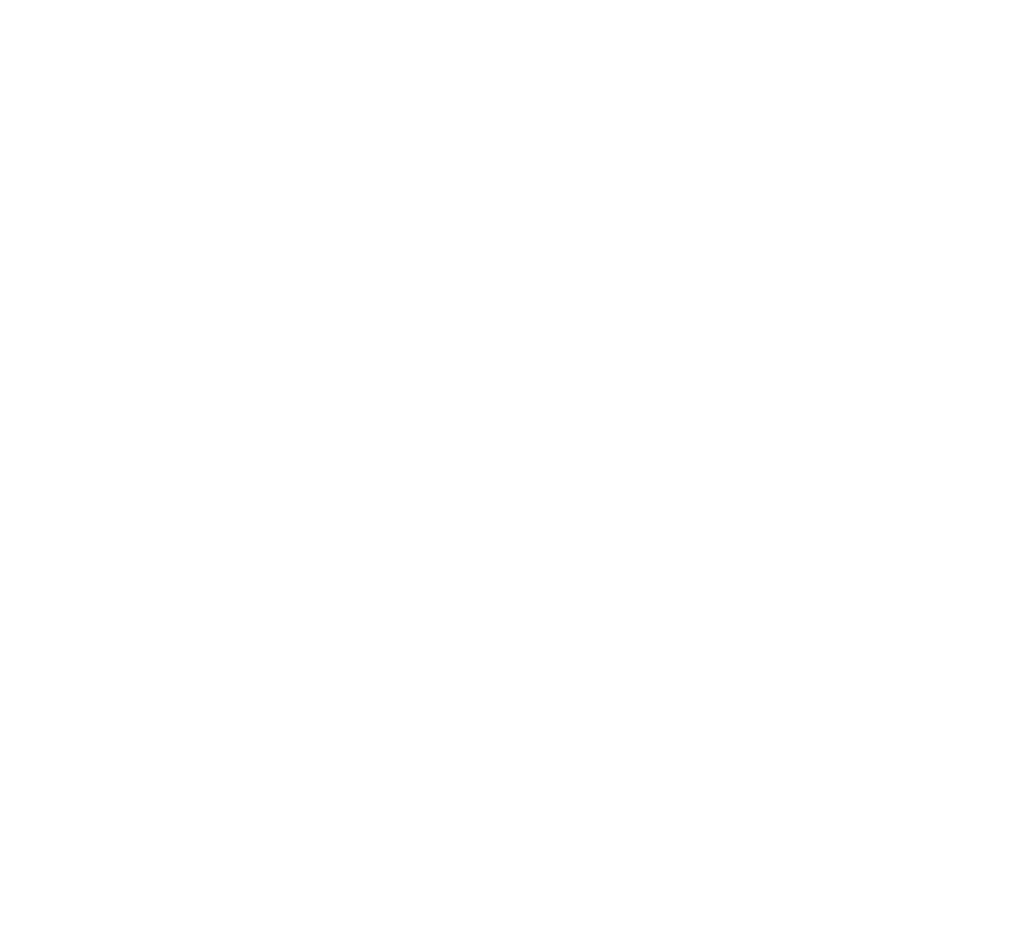
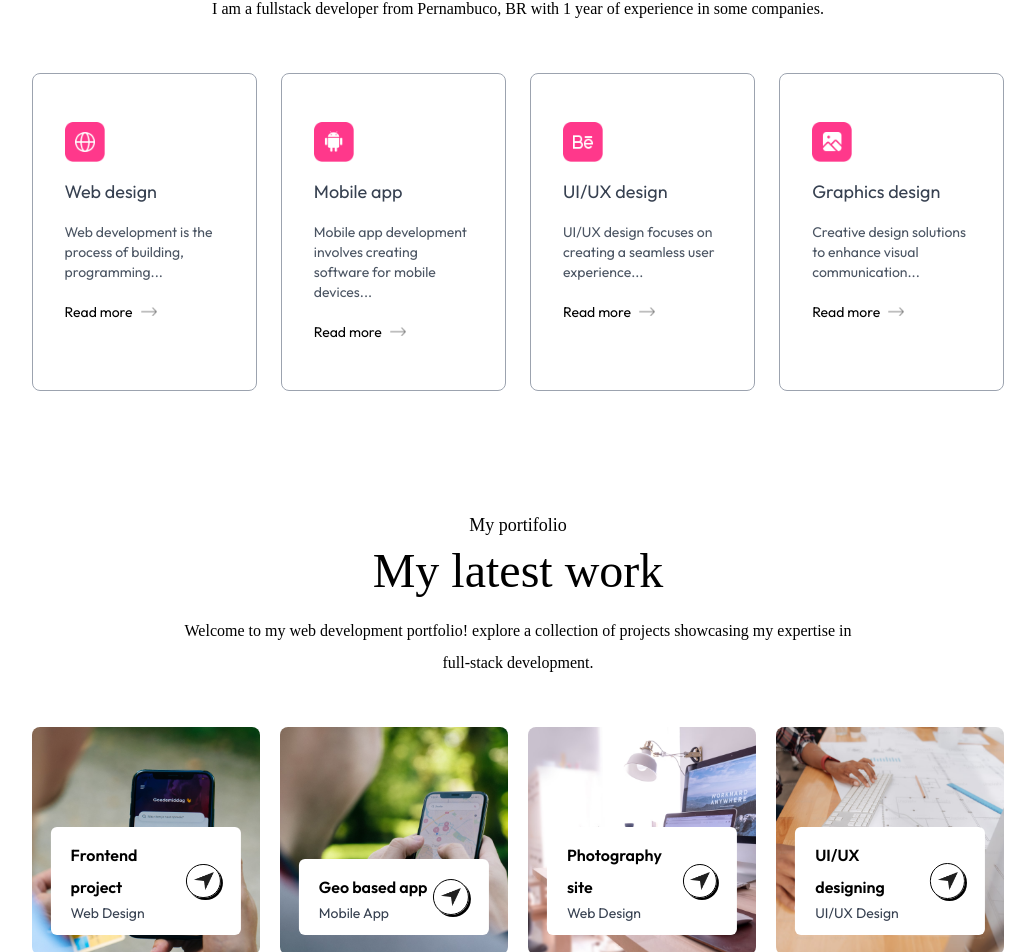
Before and after one commit to nattancode07/Meu-Portifolio, a Next.js app: page / in a window 1280 px wide. Shown: the part 1760-2712 px from the top of the page, without its empty margins (122-1157 px from the left). Before the commit the page ends 1609 px from the top, so only its background shows below. Built offline with nearby package versions, Linux system fonts and the light colour scheme; a web font is replaced by a local one.

Commit message:
service and work component

```diff
--- /dev/null
+++ b/app/components/Services.jsx
@@ -0,0 +1,31 @@
+import React from 'react'
+import Image from 'next/image'
+import { serviceData, assets } from '@/assets/assets'
+
+const Services = () => {
+  return (
+    <div id='services' className='w-full px-[12%] py-10 scroll-mt-20'>
+      <h4 className='text-center mb-2 text-lg font-Ovo'>What I offer</h4>
+      <h2 className='text-center text-5xl font-Ovo'>My services</h2>
+      <p className='text-center max-w-2xl mx-auto mt-5 mb-12 font-Ovo'>I am a fullstack developer from Pernambuco, BR with 1 year of experience in some companies.</p>
+
+    <div className='grid grid-cols-auto gap-6 my-10'>
+      {serviceData.map(({icon, title, description, link }, index) =>(
+        <div key={index}
+        className='border border-gray-400 rounded-lg px-8 py-12 hover:shadow-black cursor-pointer hover:bg-lightHover hover:-translate-y-1 duration-500'>
+          <Image src={icon} alt='' className='w-10'/>
+          <h3 className='text-lg my-4 text-gray-700'>{title}</h3>
+          <p className='text-sm text-gray-600 leading-5'>
+            {description}
+          </p>
+          <a href={link} className='flex items-center gap-2 text-sm mt-5'>
+            Read more <Image alt='' src={assets.right_arrow} className='w-4'/>
+          </a>
+        </div>
+      ))}
+    </div>
+    </div>
+  )
+}
+
+export default Services
--- /dev/null
+++ b/app/components/Work.jsx
@@ -0,0 +1,37 @@
+import React from 'react'
+import { workData, assets } from '@/assets/assets'
+import Image from 'next/image'
+
+const Work = () => {
+  return (
+    <div id='work' className='w-full px-[12%] py-10 scroll-mt-20'>
+      <h4 className='text-center mb-2 text-lg font-Ovo'>My portifolio</h4>
+      <h2 className='text-center text-5xl font-Ovo'>My latest work</h2>
+      <p className='text-center max-w-2xl mx-auto mt-5 mb-12 font-Ovo'>Welcome to my web development portfolio! explore a collection of projects showcasing my expertise in full-stack development.</p>
+
+      <div className='grid grid-cols-auto my-10 gap-5'>
+        {workData.map((project, index) => (
+          <div key={index}
+            className='aspect-square bg-no-repeat bg-cover bg-center rounded-lg relative cursor-pointer group'
+            style={{ backgroundImage: `url(${project.bgImage})` }}>
+            <div className='bg-white w-10/12 rounded-md absolute bottom-5 left-1/2 -translate-x-1/2 py-3 px-5 flex items-center justify-between duration-500 group-hover:bottom-7'>
+              <div>
+                <h2 className='font-semibold'>{project.title}</h2>
+                <p className='text-sm text-gray-700'>{project.description}</p>
+              </div>
+              <div className='border rounded-full border-black w-9 aspect-square flex items-center justify-center shadow-[2px_2px_0_#000] group-hover:bg-lime-30 transition'>
+                <Image src={assets.send_icon} alt='send icon' className='w-5' />
+              </div>
+            </div>
+
+          </div>
+        ))}
+      </div>
+      <a href="" className='w-max flex items-center justify-center gap-2 text-gray-700 border-[0.5px] border-gray-700 rounded-full py-3 px-10 mx-auto my-20 hover:bg-lightHover duration-500'>
+        Show more <Image src={assets.right_arrow_bold} alt='Right arrow' className='w-4'/>
+      </a>
+    </div>
+  )
+}
+
+export default Work
--- a/app/page.js
+++ b/app/page.js
@@ -3,12 +3,17 @@
 import Navbar from './components/Navbar';
 import Header from './components/Header';
 import About from './components/About';
+import Services from './components/Services';
+import Work from './components/Work';
+
 export default function Home() {
   return (
     <>
     <Navbar/>
     <Header/>
     <About/>
+    <Services/>
+    <Work/>
     </>
   );
 }
--- a/tailwind.config.js
+++ b/tailwind.config.js
@@ -19,6 +19,9 @@
       boxShadow: {
         'black' : '4px 4px 0px #000',
         'white' : '4px 4px 0px #fff',
+      },
+      gridTemplateColumns: {
+        'auto': 'repeat(auto-fit, minmax(200px, 1fr))'
       }
     },
   },
```
